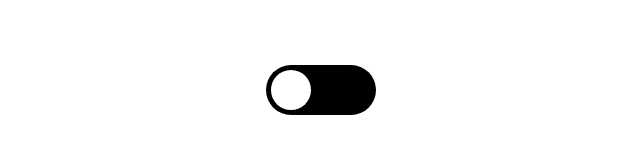
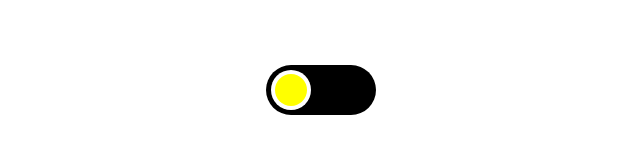
Before and after one commit to himanchal08/dark_mode_pro, a plain HTML site: page index.html in a window 1280 px wide. Shown: the part 310-464 px from the top of the page, without its empty margins (326-966 px from the left). Drawn offline with Linux system fonts and the light colour scheme.

Commit message:
updated button

```diff
--- a/index.html
+++ b/index.html
@@ -10,7 +10,9 @@
     <div class="toggle_btn">
       <input type="checkbox" id="checkbox" />
       <label for="checkbox" class="toggle_label">
-      <span class="toggle_ball"></span>
+      <span class="toggle_ball">
+        <div class="sun"></div>
+      </span>
     </label>
     </div>
     <script src="script.js"></script>
--- a/style.css
+++ b/style.css
@@ -38,6 +38,16 @@ body {
   transform: scale(0.8);
   border-style: none;
 }
+.sun{
+  height: 50px;
+  width: 50px;
+  background-color: yellow;
+  border-radius: 50%;
+  display: inline-block;
+ transition: all ease 0.5s;
+  transform: scale(0.8);
+  border-style: none;
+}
 #checkbox:checked + .toggle_label .toggle_ball {
     transform: translateX(60px) scale(0.8);
   background-color: black;
```
